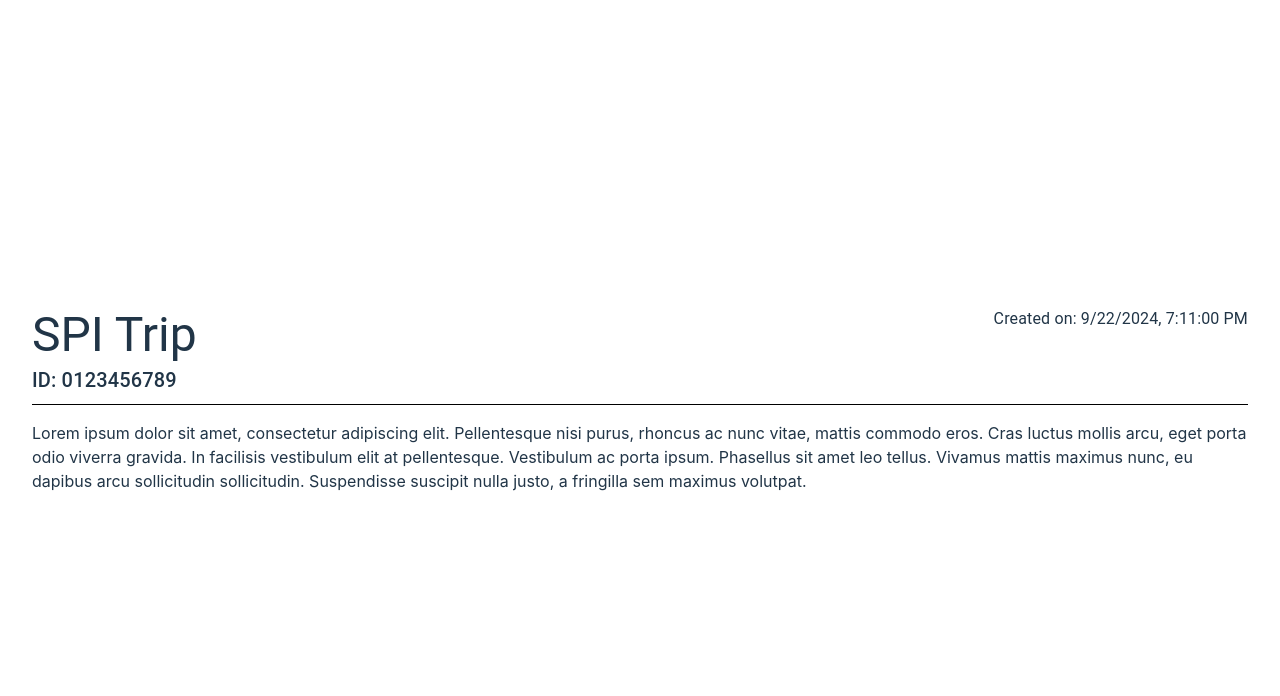
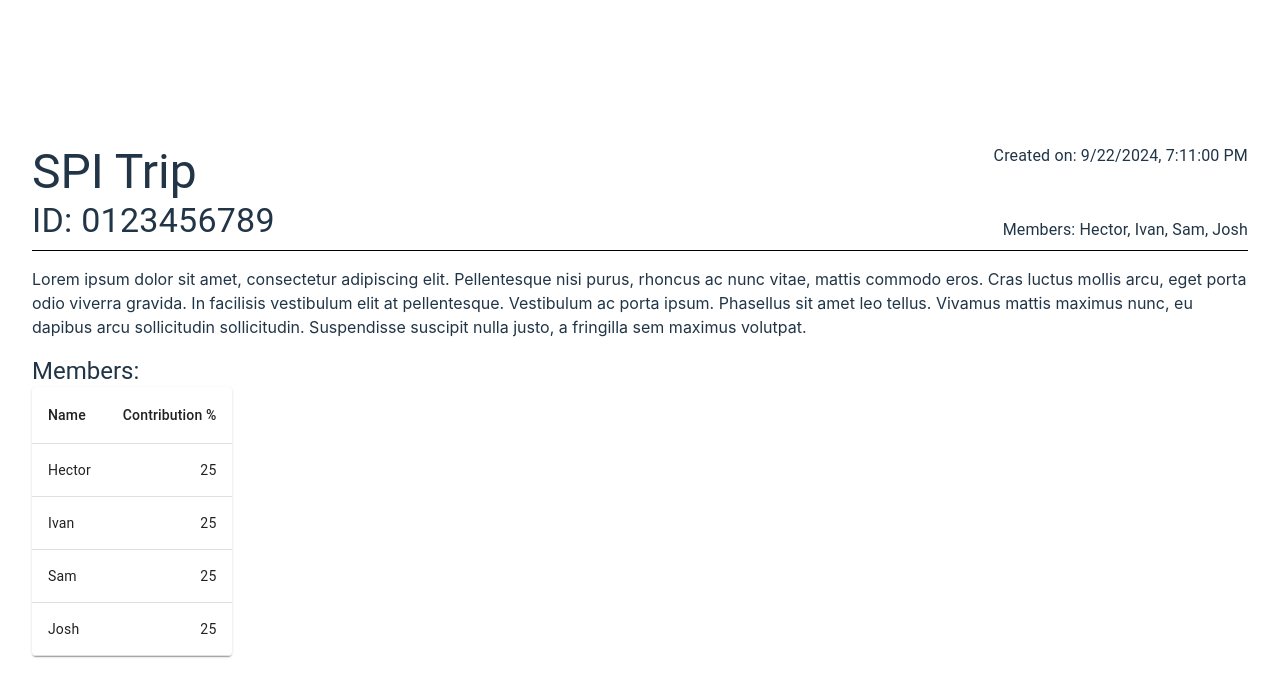
Before and after one commit to chingu-voyages/v51-tier2-team-26, a React (Vite) app: page / in a window 1280 px wide. Shown: the top 696 px of the page. Built offline with nearby package versions, Linux system fonts and the light colour scheme.

Commit message:
finished basic layout to displaying data

```diff
--- a/src/Components/ExpenseDetail.jsx
+++ b/src/Components/ExpenseDetail.jsx
@@ -1,4 +1,4 @@
-import { Box, Grid2, Typography } from '@mui/material'
+import { Box, Grid2, TableContainer, Typography,TableHead,TableCell,TableRow, TableBody, Paper, Table } from '@mui/material'
 import receipt from '../img/receipt.png'
 
 const propsObj = {
@@ -17,16 +17,21 @@ const propsObj = {
 }
 
 export default function ExpenseDetail() {
+  function getName(acc, curr){
+    return acc + curr.name + ', '
+  }
   return (
     <Box sx={{ flexGrow: 1, textAlign: 'start' }}>
       <Grid2 container spacing={2} >
         <Grid2 container size={12} sx={{  pb: 1, borderBottom: '1px solid black' }} >
-          <Grid2 size={8}>
+          <Grid2 size={8}  display={"flex"} flexDirection={'column'} justifyContent={'space-between'}>
             <Typography variant='h3'>{propsObj.groupName}</Typography>
-            <Typography variant='h6'>ID: {propsObj.groupID}</Typography>
+            <Typography variant='h4'>ID: {propsObj.groupID}</Typography>
           </Grid2>
-          <Grid2 size={4} sx={{textAlign: 'end'}}>
+          <Grid2  size={4} sx={{textAlign: 'end'}} display={"flex"} flexDirection={'column'} justifyContent={'space-between'}>
             <Typography>Created on: {propsObj.date}</Typography>
+
+            <Typography>Members: {propsObj.participants.reduce(getName, '').slice(0, -2)}</Typography>
           </Grid2>
         </Grid2>
 
@@ -34,6 +39,33 @@ export default function ExpenseDetail() {
           {propsObj.description}
         </Box>
 
+        <Box>
+          <Typography variant='h5'>Members:</Typography>
+          <TableContainer component={Paper} sx={{ maxWidth: 300 }}>
+          <Table aria-label="simple table">
+            <TableHead>
+                <TableRow >
+                  <TableCell >Name</TableCell>
+                  <TableCell align="right">Contribution %</TableCell>
+                </TableRow>
+              </TableHead>
+              <TableBody>
+                {propsObj.participants.map( (data) => (
+                  <TableRow
+                    key={data.name}
+                  >
+                    <TableCell>
+                    {data.name}
+                  </TableCell>
+                  <TableCell align="right">
+                    {data.percent}
+                  </TableCell>
+                  </TableRow>
+                ))}
+              </TableBody>
+          </Table>
+          </TableContainer>
+        </Box>
       </Grid2>
     </Box>
   )
```
